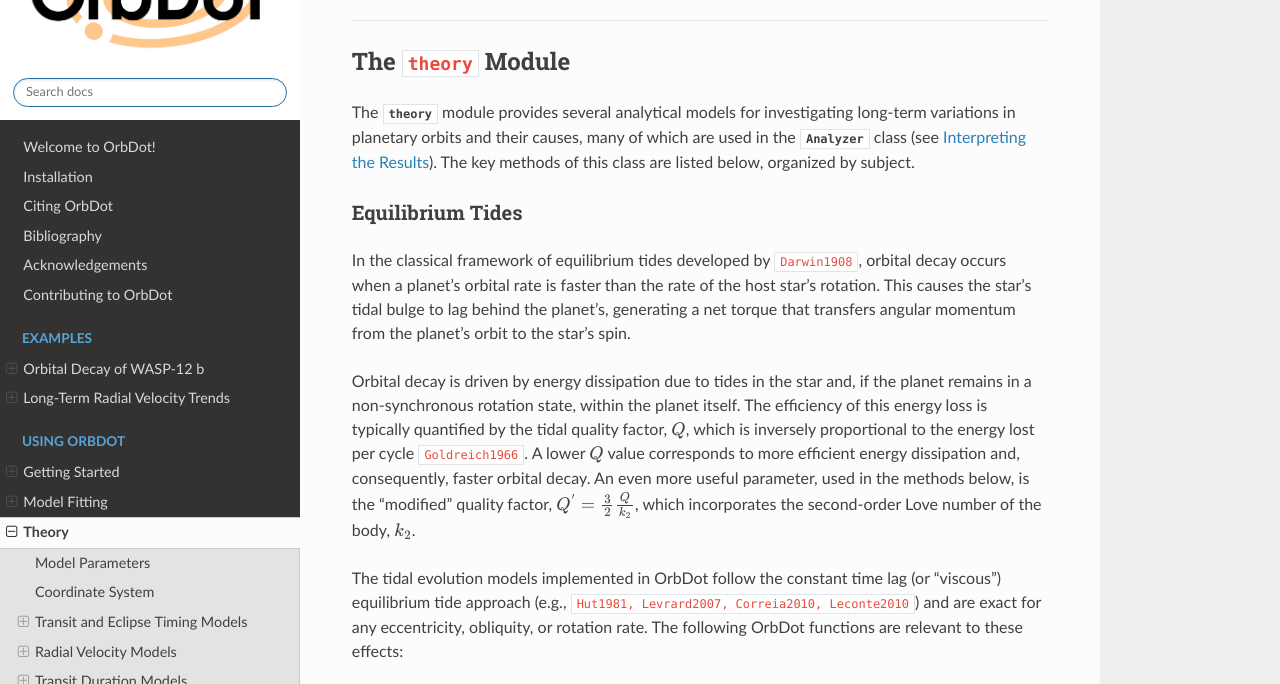
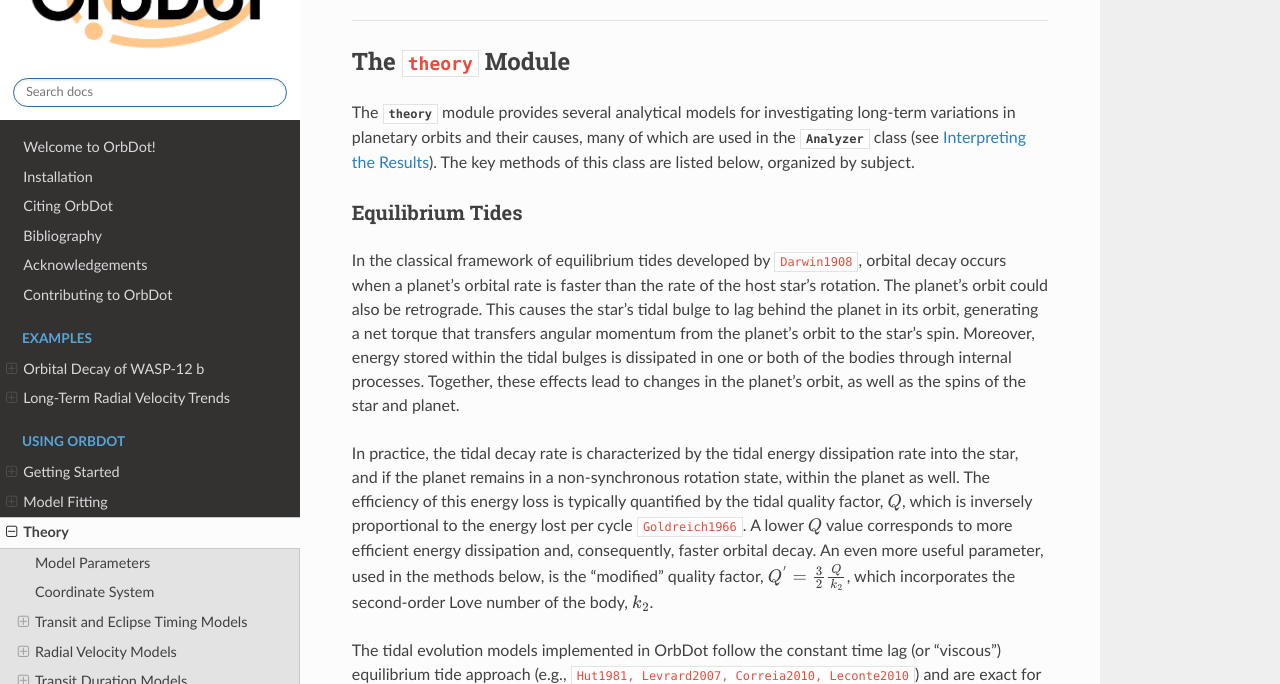
Before and after one commit to simonehagey/orbdot, a Sphinx documentation site: the page built from docs/source/models.rst, in a window 1280 px wide and 900 px high, scrolled down 8902 px, cut to the strip 7-691 px from the top of the window. Built offline with Sphinx 7.4.7 and the Read the Docs theme 3.1.0, drawn with Linux system fonts in a browser that asks for light colours; cross-references to code outside the pages are shown as plain code.

Commit message:
Changed tidal decay description.

```diff
--- a/docs/source/models.rst
+++ b/docs/source/models.rst
@@ -379,9 +379,10 @@ The :py:mod:`~orbdot.models.theory` module provides several analytical models fo
 
 Equilibrium Tides
 -----------------
-In the classical framework of equilibrium tides developed by :cite:t:`Darwin1908`, orbital decay occurs when a planet’s orbital rate is faster than the rate of the host star’s rotation. This causes the star's tidal bulge to lag behind the planet's, generating a net torque that transfers angular momentum from the planet’s orbit to the star’s spin.
+In the classical framework of equilibrium tides developed by :cite:t:`Darwin1908`, orbital decay occurs when a planet’s orbital rate is faster than the rate of the host star’s rotation. The planet's orbit could also be retrograde. This causes the star's tidal bulge to lag behind the planet in its orbit, generating a net torque that transfers angular momentum from the planet’s orbit to the star’s spin. Moreover, energy stored within the tidal bulges is dissipated in one or both of the bodies through internal processes. Together, these effects lead to changes in the planet's orbit, as well as the spins of the star and planet.
 
-Orbital decay is driven by energy dissipation due to tides in the star and, if the planet remains in a non-synchronous rotation state, within the planet itself. The efficiency of this energy loss is typically quantified by the tidal quality factor, :math:`Q`, which is inversely proportional to the energy lost per cycle :cite:`Goldreich1966`. A lower :math:`Q` value corresponds to more efficient energy dissipation and, consequently, faster orbital decay. An even more useful parameter, used in the methods below, is the "modified" quality factor, :math:`Q^{'} = \frac{3}{2} \frac{Q}{k_2}`, which incorporates the second-order Love number of the body, :math:`k_2`.
+In practice, the tidal decay rate is characterized by the tidal energy dissipation rate into the star, and if the planet remains in a non-synchronous rotation state, within the planet as well.
+The efficiency of this energy loss is typically quantified by the tidal quality factor, :math:`Q`, which is inversely proportional to the energy lost per cycle :cite:`Goldreich1966`. A lower :math:`Q` value corresponds to more efficient energy dissipation and, consequently, faster orbital decay. An even more useful parameter, used in the methods below, is the "modified" quality factor, :math:`Q^{'} = \frac{3}{2} \frac{Q}{k_2}`, which incorporates the second-order Love number of the body, :math:`k_2`.
 
 The tidal evolution models implemented in OrbDot follow the constant time lag (or "viscous") equilibrium tide approach (e.g., :cite:t:`Hut1981, Levrard2007, Correia2010, Leconte2010`) and are exact for any eccentricity, obliquity, or rotation rate. The following OrbDot functions are relevant to these effects:
 
```
